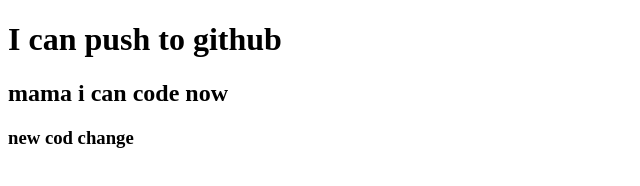
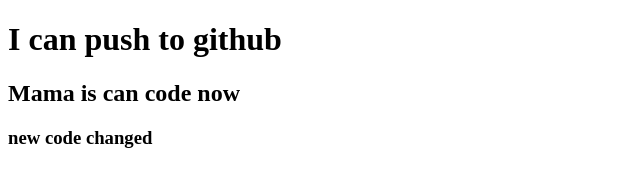
Before and after one commit to Royutpol/my-second-repo, a plain HTML site: page index.html in a window 1280 px wide. Shown: the whole page, without its empty margins (0-640 px from the left). Drawn offline with Linux system fonts and the light colour scheme.

```diff
--- a/index.html
+++ b/index.html
@@ -7,8 +7,8 @@
     <title>My second github repo</title>
 </head>
 <body>
-    <h1>I can push to github</h1>
-    <h2>mama i can code now</h2>
-    <h3> new cod change</h3>
+   <h1>I can push to github</h1>
+   <h2>Mama is can code now</h2>
+   <h3>new code changed</h3>
 </body>
 </html>
```
